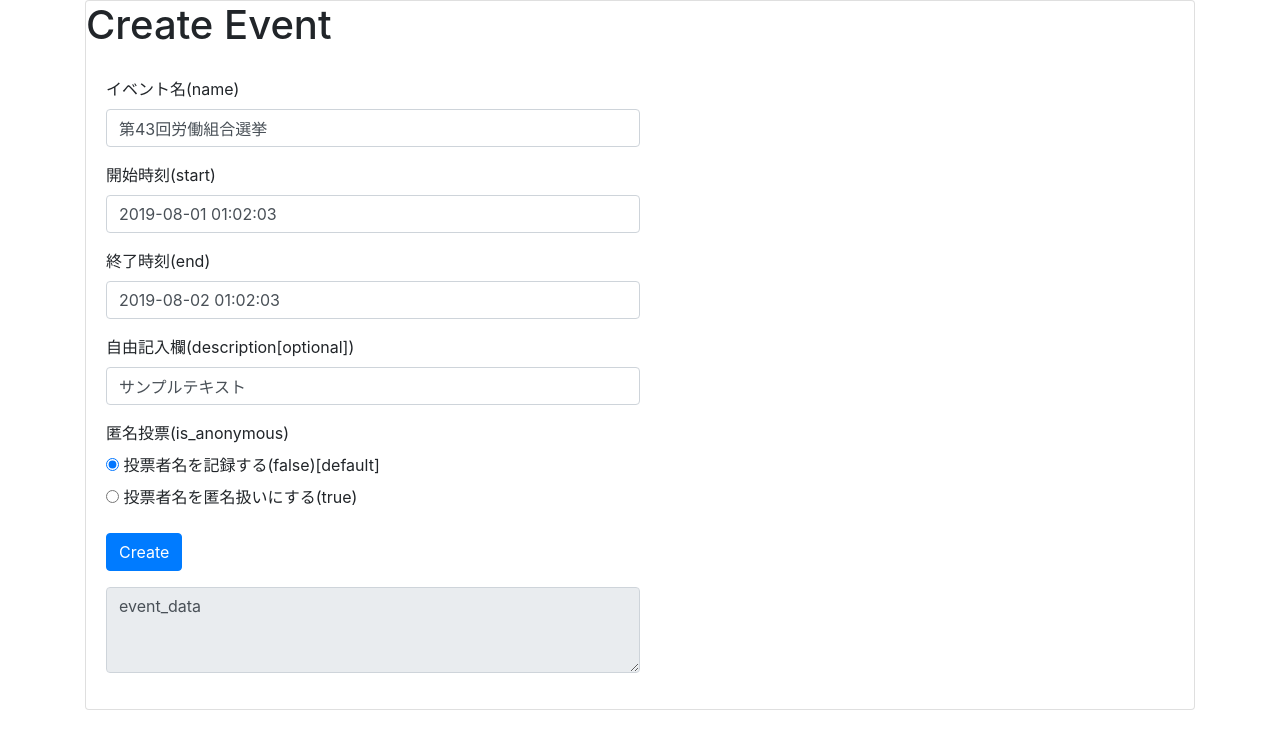
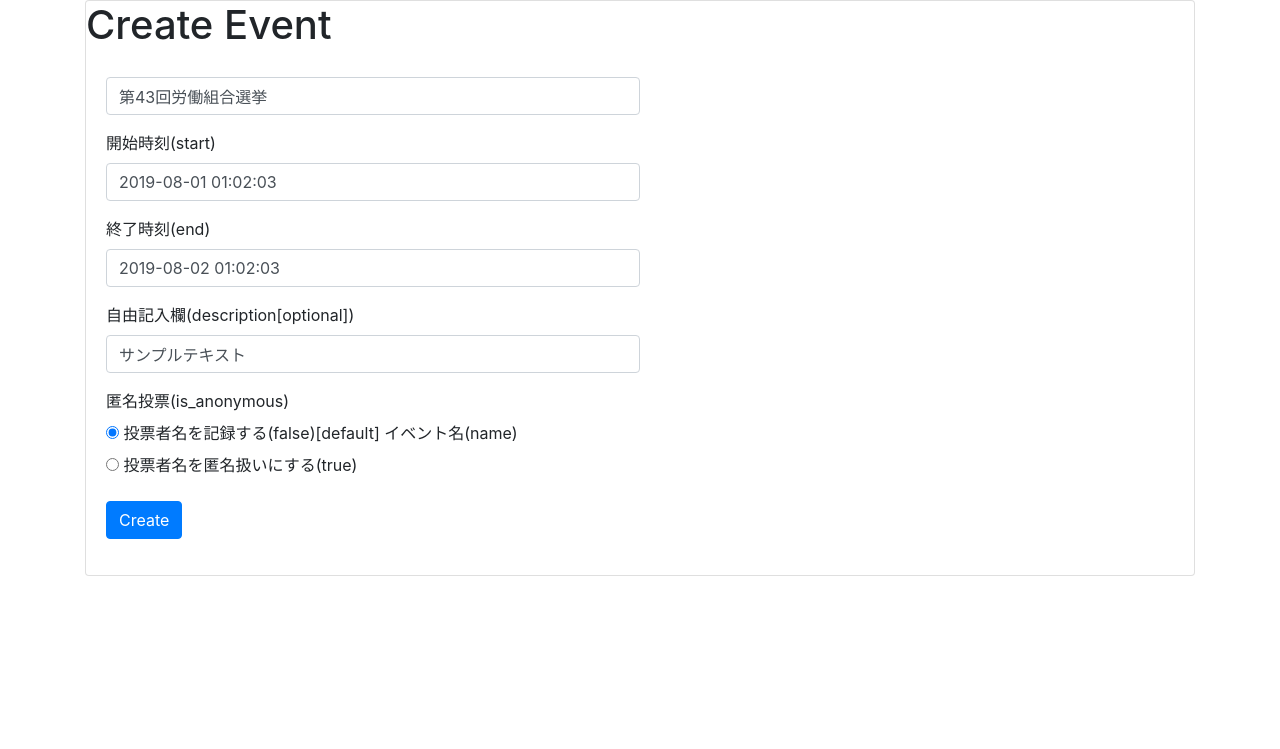
Before and after one commit to sato-mh/savoten, a Flask app: page /create_event in a window 1280 px wide. Shown: the top 749 px of the page. Run offline with Flask 2, Linux system fonts and the light colour scheme; some libraries are stand-ins or nearby versions.

Commit message:
Separate js from html

```diff
--- a/savoten/templates/create_event.html
+++ b/savoten/templates/create_event.html
@@ -25,9 +25,8 @@
       <class="card-heading">
         <h1>Create Event</h1>
         <div class="card-body">
-          <form name="create_event_form">
+          <form name="create_event_form" id="create_event_form">
             <div class="form-group">
-              <label>イベント名(name)</label>
               <input type="text" class="form-control col-md-6" name="name" placeholder="name" value="第43回労働組合選挙">
             </div>
             <div class="form-group">
@@ -41,13 +40,14 @@
             <div class="form-group">
               <label>自由記入欄(description[optional])</label>
               <input type="text" class="form-control col-md-6" name="description" placeholder="description(optional)"
-                value="サンプルテキスト">
+              value="サンプルテキスト">
             </div>
             <div class="form-group">
               <label>匿名投票(is_anonymous)</label>
               <div class="form-radio">
                 <input type="radio" value="false" name="is_anonymous" checked="">
                 <label>投票者名を記録する(false)[default]</label>
+                <label>イベント名(name)</label>
               </div>
               <div class="form-radio">
                 <input type="radio" value="true" name="is_anonymous">
@@ -57,54 +57,11 @@
             <div class="form-group">
               <button type="button" id="create_event_btn" class="btn btn-primary">Create</button>
             </div>
-            <div class="form-group">
-              <textarea class="form-control col-md-12 col-lg-6" id="result_area" rows="3" readonly>event_data</textarea>
-            </div>
           </form>
         </div>
     </div>
   </div>
+  <script src="/static/js/create_event.js"></script>
 </body>
 
-
-<script language="JavaScript">
-  document.create_event_form.create_event_btn.addEventListener('click', function () {
-    requestData = formDataToJson(document.create_event_form)
-    document.getElementById("result_area").value = JSON.stringify(requestData);
-    postJson(requestData);
-  }, false);
-
-  // 各フォームのnameをkey, 入力値をⅴalueとしてjson形式で取得
-  var formDataToJson = function (form) {
-    formData = $(form).serializeArray();
-    jsonData = parseJson(formData);
-    return jsonData
-  }
-
-  var parseJson = function (data) {
-    var returnJson = {};
-    for (idx = 0; idx < data.length; idx++) {
-      returnJson[data[idx].name] = data[idx].value
-    }
-    return returnJson;
-  }
-
-  var postJson = function (data) {$.ajax({
-    type: 'post',
-    url: 'http://127.0.0.1:8000/events',
-    data: JSON.stringify(data),
-    contentType: 'application/json',
-    dataType: 'json',
-    success: function (json_data) {
-      return;
-    },
-    error: function () {
-      alert('Server Error. Please try again later.');
-    },
-    complete: function () {
-    }
-  });}
-
-</script>
-
 </html>
```
Also changed, not shown: savoten/static/js/create_event.js (added, +48 -0 lines).
